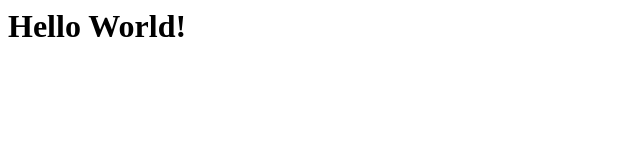
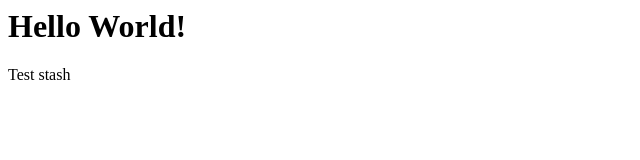
Before and after one commit to synt4xer/mozillaLearn, a plain HTML site: page index.html in a window 1280 px wide. Shown: the full height of the page, 0-640 px from the left. Drawn offline with Linux system fonts and the light colour scheme.

Commit message:
added modification - commit stash 1

```diff
--- a/index.html
+++ b/index.html
@@ -5,5 +5,6 @@
 </head>
 <body>
 	<h1><b>Hello World!</b></h1>
+	<p> Test stash </p>
 </body>
 </html>
```
